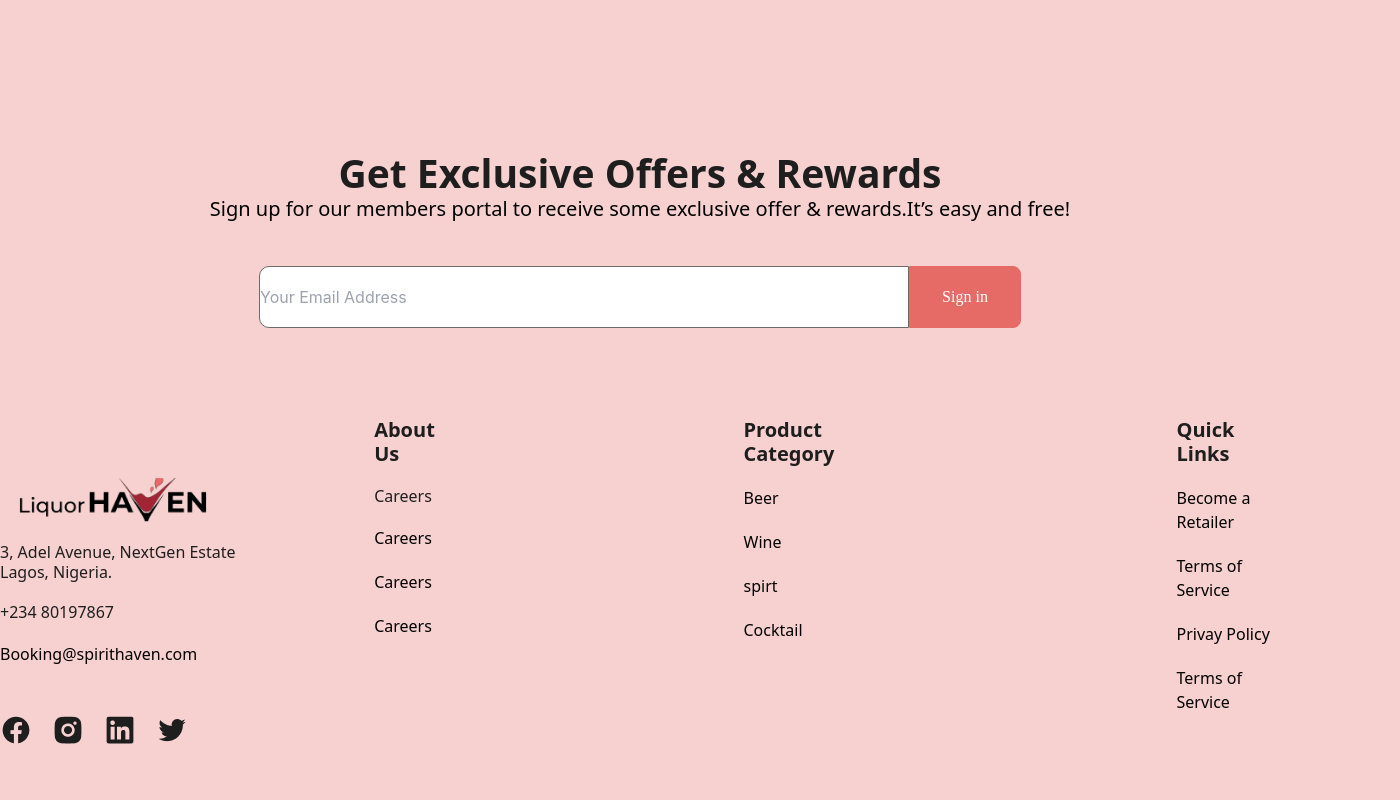
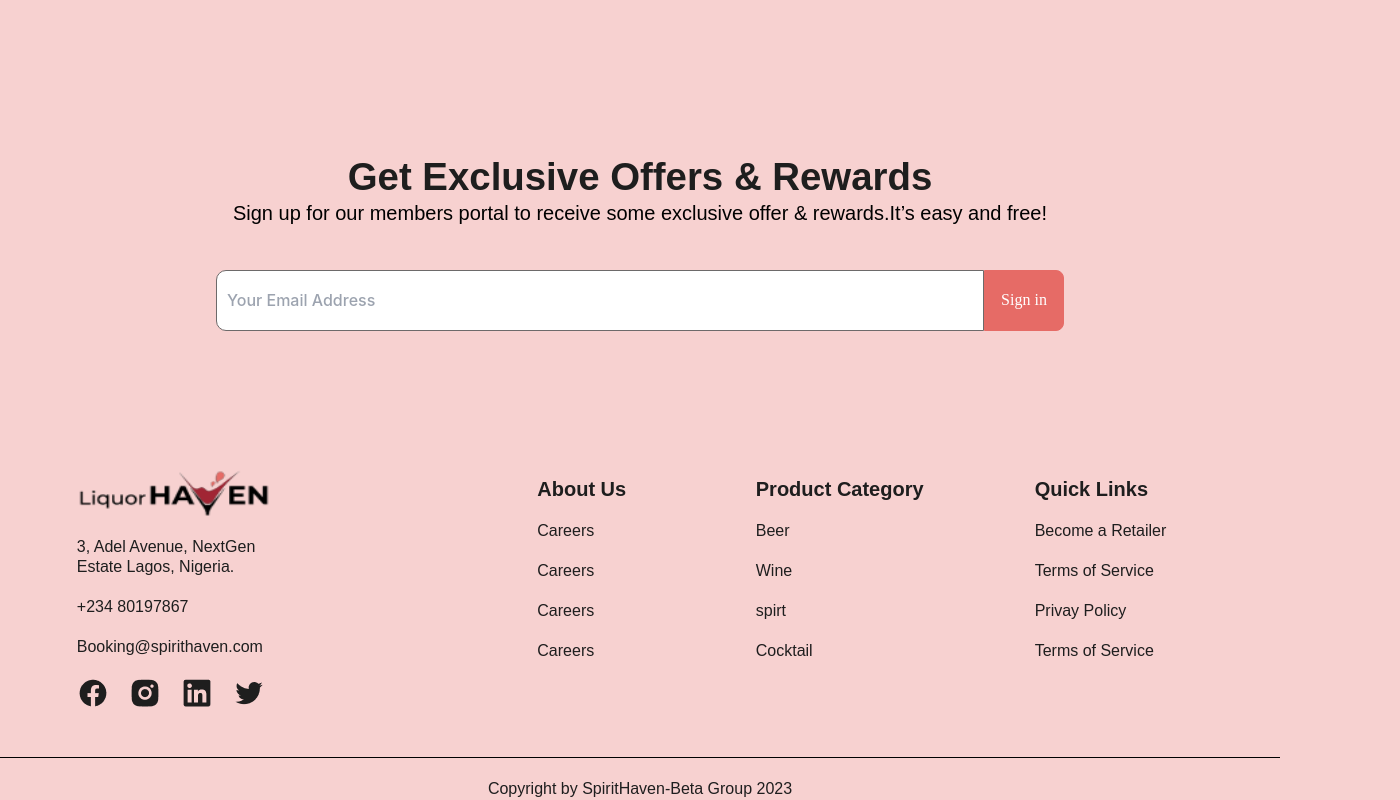
Before and after one commit to AfoDyDigitals/LiquorHaven, a React (Vite) app: page / in a window 1280 px wide. Shown: the top 800 px of the page, 1400 px wide, since content can reach past the window. Built offline with nearby package versions, Linux system fonts and the light colour scheme.

Commit message:
finish footer component (#8)

```diff
--- a/src/Components/Footer.css
+++ b/src/Components/Footer.css
@@ -1,12 +1,12 @@
 input[type="text"]{
     border-radius: 10px 0 0 10px;
-    width: 650px;
-    height: 62px;
+    width: 60%;
+    height: 3rem;
     border: 0.7px solid #6D6A6A;
-    margin-top: 45px;
-    /* background: #FFF; */
+    margin-top:30px;
 }
 form{
+    width: 100%;
     position: relative;
     display: flex;
     justify-content: center;
@@ -19,25 +19,84 @@ input[placeholder="Your Email Address"]{
     font-style: normal;
     font-weight: 400;
     line-height: normal;
+    padding-left: 10px;
 
 }
 .footerButton{
-width: 112px;
-height: 62px;
+width: 28%;
+height: 3rem;
 padding: 12px;
 border-radius: 0px 8px 8px 0px;
 border: 1px solid var(--Foundation-Primary-Normal, #E66B66);
 background-color: var(--Foundation-Primary-Normal, #E66B66);
-margin-top: 45px;
+margin-top: 30px;
 color: var(--White, #FFF);
 font-weight: 500;
 font-size: 16px;
 font-family: rubik;
 }
+
+
+@media only screen and (min-width: 744px){
+    input[type="text"]{
+        width: 33rem;
+        height: 3rem;
+        margin-top: 45px;
+    }
+    input[placeholder="Your Email Address"]{
+        color: #666161;
+        font-size: 0.8125rem;
+        font-weight: 400;
+    }
+    .footerButton{
+        width: 5rem;
+        height: 3rem;
+        margin-top: 45px;
+        font-weight: 500;
+        font-size: 1rem;
+        }
+        .lines{
+            width: 100%;
+            height: 0.33px;
+            background: #000;
+            margin-top: 0px;
+
+        }
+
+}
+@media only screen and (min-width: 1200px){
+    input[type="text"]{
+        width: 48rem;
+        height: 3.8rem;
+    }
+    input[placeholder="Your Email Address"]{
+        color: #666161;
+        font-size: 1rem;
+        font-weight: 500;
+    }
+    .footerButton{
+        width: 5rem;
+        height: 3.8rem;
+        padding: 6px;
+        margin-top: 45px;
+        font-weight: 500;
+        font-size: 1rem;
+        }
+        .lines{
+
+            width: 95%;
+            height: 0.33px;
+            background: #000;
+            margin: 0 auto 40px auto;
+            margin-top: 120px;
+
+        }
+
+}
+
 .lines{
-    width: 1400px;
+    width: 100%;
     height: 0.33px;
-    border-radius: 0.3125rem;
     background: #000;
-    margin: 170px auto 40px auto;
+    margin: 0 auto;
 }
--- a/src/Components/Footer.jsx
+++ b/src/Components/Footer.jsx
@@ -1,6 +1,6 @@
 import React from 'react';
 import './Footer.css';
-import img from '../assets/haven.png'
+import img from '../assets/LiquorHAVEN LOGO.png'
 import facebook from '../assets/facebook.png'
 import instagram from '../assets/instagram.png'
 import linkedin from '../assets/linkedin.png'
@@ -9,55 +9,56 @@ import twitter from '../assets/twitter.png'
 function Footer() {
   return (
     <div>
-        <div className='flex justify-center items-center flex-col mt-[60px] p-[90px]'>
-            <h2 className='text-[39px] font-bold text-[#1E1E1E] font-rubik leading-[46.8px]'>Get Exclusive Offers & Rewards</h2>
-            <p className='text-[20px] font-normal font-rubik leading-[24px]'>Sign up for our members portal to receive some exclusive offer & rewards.It’s easy and free!</p>
+        <div className='flex justify-center items-center w-[100%] flex-col mt-[60px] lg:p-[90px] md:px-[90px] px-[20px] text-center md:mt-[4rem]'>
+            <h1 className=' lg:text-[2.4rem]  md:text-[1.85rem] text-[1.25rem]  font-bold text-[#1E1E1E] font-rubik leading-[46.8px]'>Get Exclusive Offers & Rewards</h1>
+            <p className='lg:text-[20px] md:text-[1rem] text-[0.8rem] font-normal font-rubik leading-[24px] w-[18rem] md:w-[29.5625rem] lg:w-[53.0265rem]'>Sign up for our members portal to receive some exclusive offer & rewards.It’s easy and free!</p>
             <form action="">
             <input type="text" placeholder="Your Email Address" />
             <button className='footerButton'>Sign in</button>
             </form>
         </div>
-        <div className='flex justify-center items-center gap-[90px]'>
-            <div className='flex flex-col w-[314px] h-[176px] gap-5'>
-            <img src={img}  alt="Image description" className='w-[226.031px] h-12' />
-            <p className='font-rubik text-[16px] font-normal leading-5 w-[242px] text-[#1E1E1E]'>3, Adel Avenue, NextGen Estate Lagos, Nigeria.</p>
-            <p className='w-[130px] font-rubik text-[16px] font-normal leading-5 text-[#1E1E1E] '>+234 80197867</p>
-            <p>Booking@spirithaven.com</p>
-            <div className='flex items-start gap-5 pt-7'>
-                <img src={facebook} alt="image description"  />
-                <img src={instagram} alt="image description" />
-                <img src={linkedin} alt="image description" />
-                <img src={twitter} alt="image description" />
+        <div className='lg:flex lg:justify-center lg:items-center lg:gap-[5rem] md:mb-[7rem] gap-[3rem] w-[100%] mt-[30px]  mb-[100px] px-[6%] md:flex-row md:justify-center md:w-[100%] lg:w-[100%] flex flex-col-reverse md:mt-[3rem]'>
+            <div className='flex flex-col w-[314px] h-[176px] lg:gap-5  gap-[0.9rem] md:w-[30%] lg:w-[400px]'>
+            <img src={img}  alt="Image description" className='w-[226.031px] h-12 ml-[-16px] ' />
+            <p className='font-rubik lg:text-[1rem] text-[0.8125rem] font-normal leading-5 w-[242px] md:w-[200px] text-[#1E1E1E]'>3, Adel Avenue, NextGen Estate Lagos, Nigeria.</p>
+            <p className=' font-rubik lg:text-[1rem] text-[0.8125rem] font-normal leading-5 text-[#1E1E1E] '>+234 80197867</p>
+            <p className='lg:text-[1rem] text-[0.8125rem] font-normal leading-5 text-[#1E1E1E]'>Booking@spirithaven.com</p>
+            <div className='flex items-start lg:gap-5 gap-[0.9rem] '>
+                <img src={facebook} alt="image description" className='hover:cursor-pointer' />
+                <img src={instagram} alt="image description" className='hover:cursor-pointer' />
+                <img src={linkedin} alt="image description" className='hover:cursor-pointer'/>
+                <img src={twitter} alt="image description" className='hover:cursor-pointer'/>
             </div>
             </div>
-            <div className='flex gap-[300px]'>
-                <div className='gap-[20px] flex flex-col'>
-                    <p className='font-rubik text-[20px] font-bold leading-6  text-[#1E1E1E]'>About Us</p>
-                    <p  className=' font-rubik text-[16px] font-normal leading-5 text-[#1E1E1E] '>Careers</p>
-                    <p>Careers</p>
-                    <p>Careers</p>
-                    <p>Careers</p>
+            <div className='flex lg:gap-[5rem] md:mt-0   w-[100%] justify-between h-[8.9375rem]  md:justify-between lg:h-[10rem] md:flex md:w-[70%] lg:w-[700px]'>
+                <div className='lg:gap-[20px] gap-[8px] flex flex-col w-[22%] md:w-[23%]'>
+                    <p className='font-rubik lg:text-[1.25rem] md:text-[1rem] text-[0.8125rem] font-bold leading-6  text-[#1E1E1E]'>About Us</p>
+                    <p  className='lg:text-[1rem] lg:font-normal  font-rubik text-[0.8125rem] font-normal leading-5 text-[#1E1E1E] '>Careers</p>
+                    <p className='lg:text-[1rem] lg:font-normal font-rubik text-[0.8125rem] font-normal leading-5 text-[#1E1E1E] '>Careers</p>
+                    <p className='lg:text-[1rem] lg:font-normal font-rubik text-[0.8125rem] font-normal leading-5 text-[#1E1E1E] '>Careers</p>
+                    <p className='lg:text-[1rem] lg:font-normal font-rubik text-[0.8125rem] font-normal leading-5 text-[#1E1E1E] '>Careers</p>
                 </div>
 
-                <div className='gap-[20px] flex flex-col'>
-                    <p className='font-rubik text-[20px] font-bold leading-6  text-[#1E1E1E]'>Product Category</p>
-                    <p>Beer</p>
-                    <p>Wine</p>
-                    <p>spirt</p>
-                    <p>Cocktail</p>
+                <div className='lg:gap-[20px] gap-[8px] flex flex-col w-[33.3%] md:w-[33.3%] lg:w-[220px]'>
+                    <p className='font-rubik lg:text-[20px] md:text-[1rem] text-[0.8125rem] font-bold leading-6  text-[#1E1E1E]'>Product Category</p>
+                    <p className='lg:text-[1rem] lg:font-normal text-[0.8125rem] font-normal leading-5 text-[#1E1E1E] '>Beer</p>
+                    <p className='lg:text-[1rem] lg:font-normal text-[0.8125rem] font-normal leading-5 text-[#1E1E1E] '>Wine</p>
+                    <p className='lg:text-[1rem] lg:font-normal text-[0.8125rem] font-normal leading-5 text-[#1E1E1E] '>spirt</p>
+                    <p className='lg:text-[1rem] lg:font-normal text-[0.8125rem] font-normal leading-5 text-[#1E1E1E] '>Cocktail</p>
                 </div>
 
-                <div className='gap-[20px] flex flex-col'>
-                    <p className='font-rubik text-[20px] font-bold leading-6  text-[#1E1E1E]'>Quick Links</p>
-                    <p>Become a Retailer</p>
-                    <p>Terms of Service</p>
-                    <p>Privay Policy</p>
-                    <p>Terms of Service</p>
+                <div className='lg:gap-[20px] gap-[8px] flex flex-col w-[33.3%] md:w-[28%]'>
+                    <p className='font-rubik lg:text-[20px] md:text-[1rem] text-[0.8125rem] font-bold leading-6  text-[#1E1E1E] '>Quick Links</p>
+                    <p className='lg:text-[1rem] lg:font-normal text-[0.8125rem] font-normal leading-5 text-[#1E1E1E] '>Become a Retailer</p>
+                    <p className='lg:text-[1rem] lg:font-normal text-[0.8125rem] font-normal leading-5 text-[#1E1E1E] '>Terms of Service</p>
+                    <p className='lg:text-[1rem] lg:font-normal text-[0.8125rem] font-normal leading-5 text-[#1E1E1E] '>Privay Policy</p>
+                    <p className='lg:text-[1rem] lg:font-normal text-[0.8125rem] font-normal leading-5 text-[#1E1E1E] '>Terms of Service</p>
                 </div>
             </div>
         </div>
         <div className='lines'></div>
 
+        <p className='text-center text-[#1E1E1E] font-normal text-base py-[20px] lg:text-[1rem] lg:font-normal '>Copyright by SpiritHaven-Beta Group 2023</p>
 
     </div>
   )
--- a/tailwind.config.js
+++ b/tailwind.config.js
@@ -5,6 +5,20 @@ export default {
     "./src/**/*.{js,ts,jsx,tsx}",
   ],
   theme: {
+    screens: {
+      // 'sm': '375px',
+      // => @media (min-width: 576px) { ... }
+
+      'md': '744px',
+      // => @media (min-width: 960px) { ... }
+
+      'lg': '1200px',
+      // => @media (min-width: 1440px) { ... }
+    },
+    fontFamily: {
+      sans: ['Graphik', 'sans-serif'],
+      serif: ['Merriweather', 'serif'],
+    },
     extend: {},
   },
   plugins: [],
```
Also changed, not shown: src/assets/LiquorHAVEN LOGO.png (added), src/assets/haven.png (deleted).
